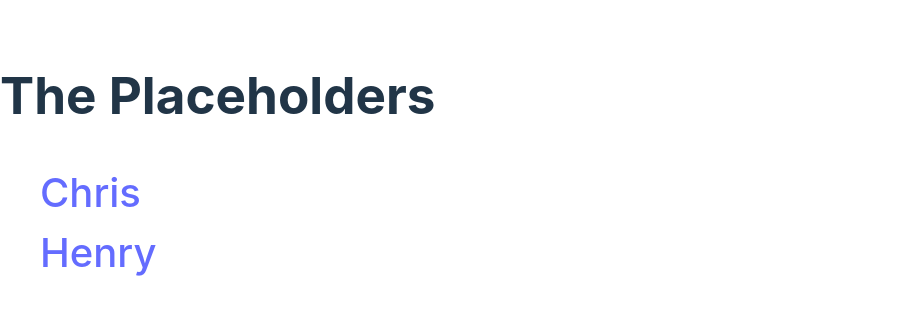
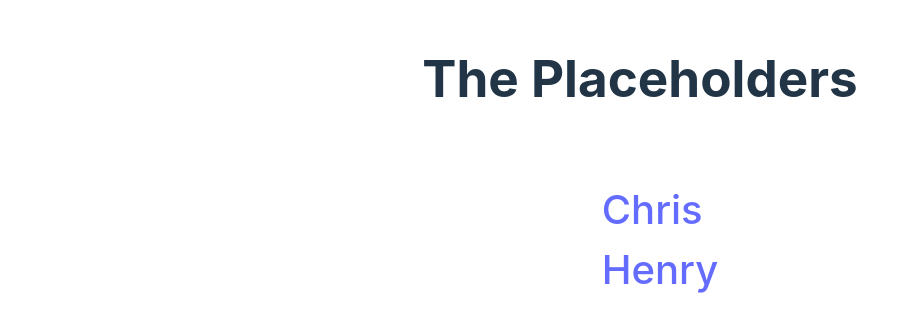
Before and after one commit to Old-Lai/theplaceholders, a React (Vite) app: page / in a window 1280 px wide. Shown: the part 222-554 px from the top of the page, without its empty margins (0-918 px from the left). Built offline with nearby package versions, Linux system fonts and the light colour scheme.

Commit message:
fixed menuBody styling

```diff
--- a/src/styles/MenuPage.sass
+++ b/src/styles/MenuPage.sass
@@ -1,3 +1,11 @@
+.menuBody
+    display: flex
+    flex-direction: column
+    align-items: center
+    justify-content: center
+    height: 100vh
+    width: 100vw
+
 .menuLinks
     display: flex
     flex-direction: column
```
